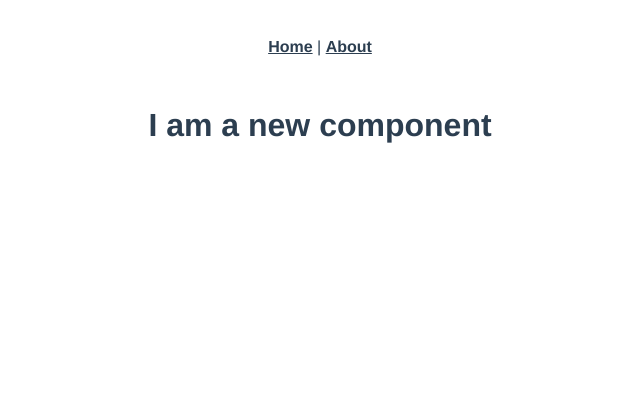
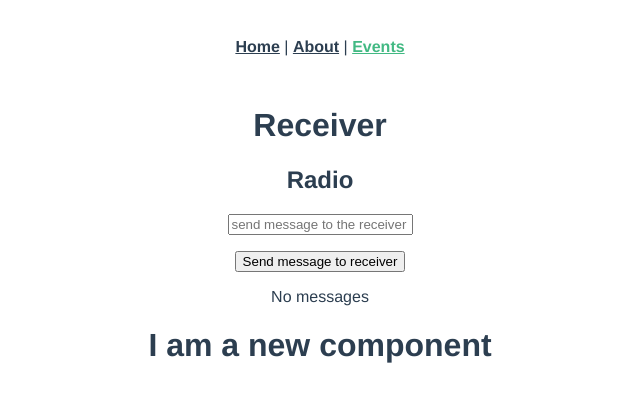
Before and after one commit to ANASS99T/vue-tuto, a Vue app: page /#/events in a window 1280 px wide. Shown: the top 402 px of the page, without its empty margins (320-960 px from the left). Built offline with nearby package versions, Linux system fonts and the light colour scheme.

Commit message:
pass message from child to parent component

```diff
--- a/src/App.vue
+++ b/src/App.vue
@@ -2,7 +2,8 @@
   <div id="app">
     <div id="nav">
       <router-link to="/">Home</router-link> |
-      <router-link to="/about">About</router-link>
+      <router-link to="/about">About</router-link> |
+      <router-link to="/events">Events</router-link>
     </div>
     <router-view/>
     <Lifecycle />
--- /dev/null
+++ b/src/components/Radio.vue
@@ -0,0 +1,22 @@
+<template>
+    <div>
+        <h2> Radio </h2>
+        <input v-model="message" placeholder="send message to the receiver" />
+        <p> {{ message }} </p>
+        <button @click='emitChange'> Send message to receiver </button>
+    </div>
+</template>
+
+<script>
+export default {
+    name: 'Radio',
+    data: () => ({
+        message: ''
+    }),
+    methods: {
+        emitChange(){
+            this.$emit('new-message', {message : this.message})
+        }
+    },
+}
+</script>
--- /dev/null
+++ b/src/components/Receiver.vue
@@ -0,0 +1,27 @@
+<template>
+    <div>
+        <h1> Receiver </h1>
+        <Radio @new-message='updateMessge' />
+        <p> {{ messageText }} </p>
+    </div>
+</template>
+
+<script>
+
+import Radio from './Radio.vue'
+
+export default {
+    name : 'Receiver',
+    components: {
+        Radio
+    },
+    data: () => ({
+        messageText : 'No messages'
+    }),
+    methods: {
+            updateMessge (payload) {
+                this.messageText = payload.message
+            }
+        }
+}
+</script>
--- a/src/router/index.js
+++ b/src/router/index.js
@@ -22,6 +22,11 @@ const routes = [
     path: '/item/:name',
     name: 'Item',
     component: () => import('../views/ItemDetail.vue')
+  },
+  {
+    path: '/events',
+    name: 'Events',
+    component: () => import('../views/Events.vue')
   }
 ]
 
--- /dev/null
+++ b/src/views/Events.vue
@@ -0,0 +1,18 @@
+<template>
+    <div id="event">
+        <Receiver />
+    </div>
+</template>
+
+
+<script>
+
+import Receiver from '../components/Receiver.vue'
+
+export default {
+    name : 'event',
+    components: {
+        Receiver
+    }
+}
+</script>
```
